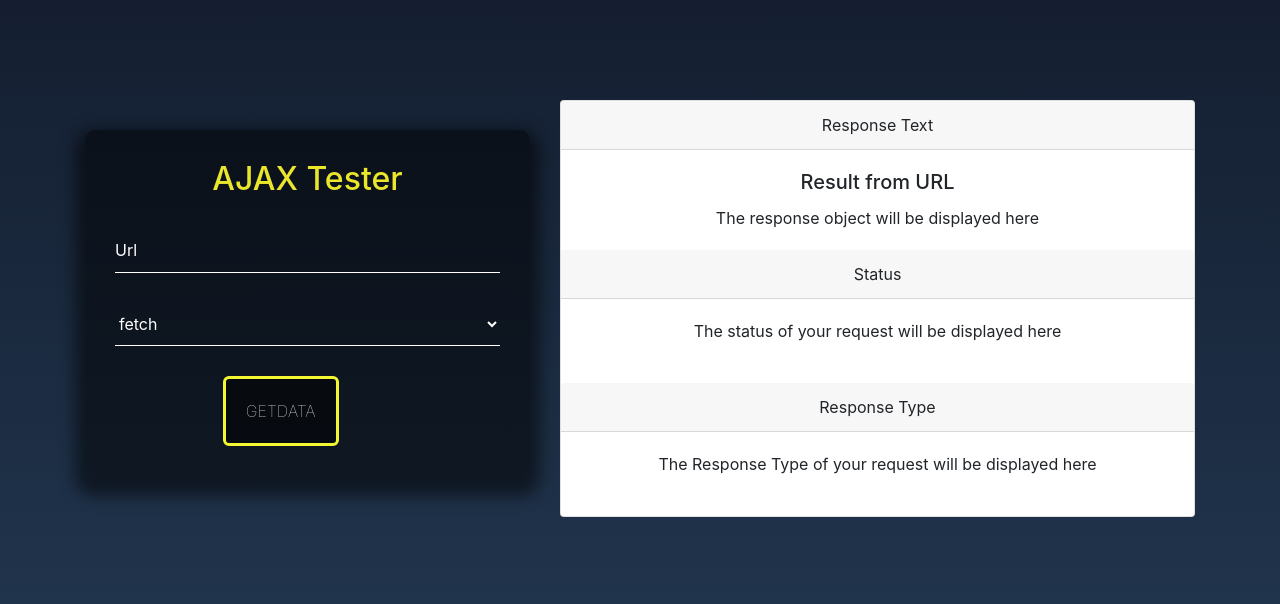
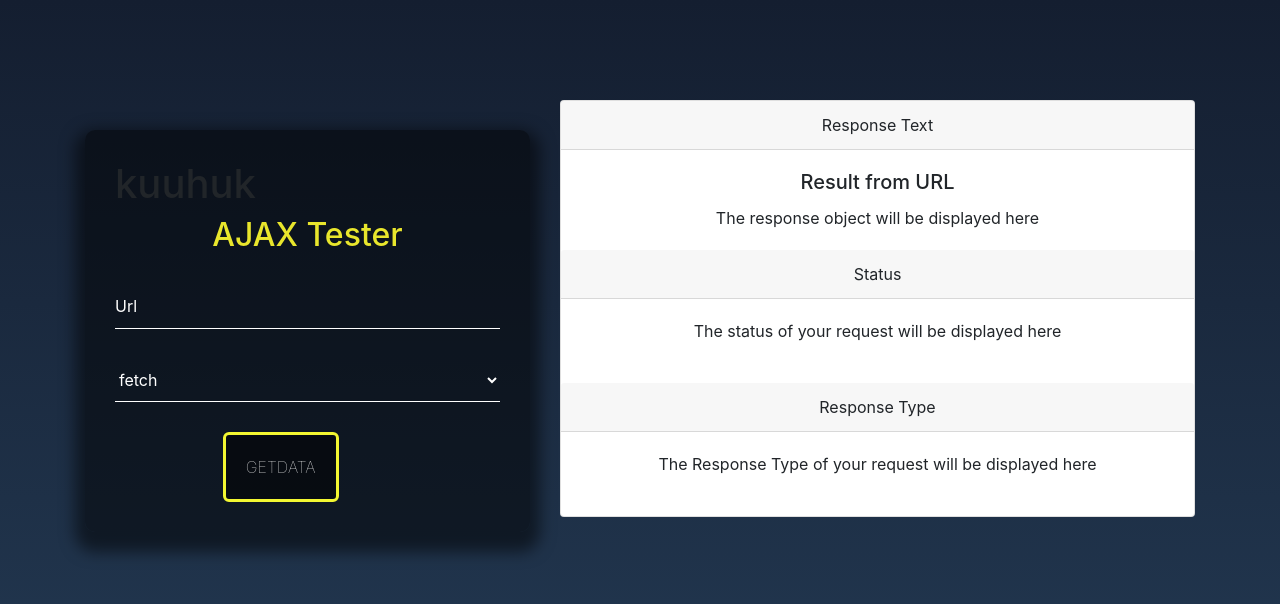
Before and after one commit to kotlaharish143/AjaxTester, a plain HTML site: page Ajax_Tester.html in a window 1280 px wide. Drawn offline with nearby package versions, Linux system fonts and the light colour scheme.

Commit message:
branch commiyt

```diff
--- a/Ajax_Tester.html
+++ b/Ajax_Tester.html
@@ -22,6 +22,7 @@
        <div class=" col-md-5 w-90 ">
          <div class="space"></div>
          <div class="login-box ">
+           <h1>kuuhuk</h1>
            <h2>AJAX Tester</h2>
            <form>
              <div class="user-box">
```
